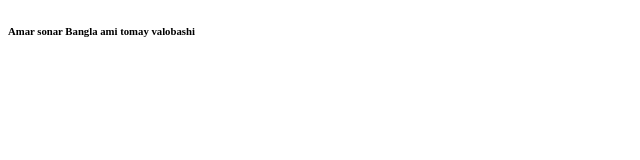
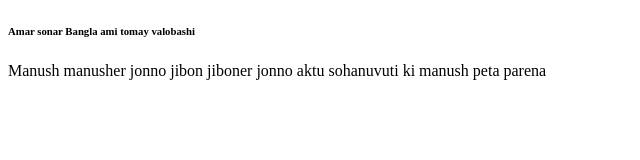
Before and after one commit to mojibar12/my-second-repo, a plain HTML site: page index.html in a window 1280 px wide. Shown: the whole page, without its empty margins (0-640 px from the left). Drawn offline with Linux system fonts and the light colour scheme.

Commit message:
amar third commit

```diff
--- a/index.html
+++ b/index.html
@@ -8,6 +8,7 @@
 </head>
 <body>
     <h6>Amar sonar Bangla ami tomay valobashi</h6>
+    <p>Manush manusher jonno jibon jiboner jonno aktu sohanuvuti ki manush peta parena</p>
 
 </body>
 </html>
```
